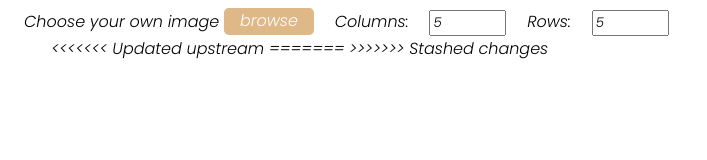
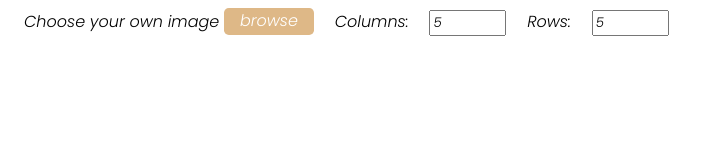
Before and after one commit to atsirc/puzzle, a plain HTML site: page index.html in a window 1280 px wide. Shown: the whole page, without its empty margins (0-707 px from the left). Drawn offline with Linux system fonts and the light colour scheme.

Commit message:
Revert "Update index.html"
This reverts commit 805f618cfb73709c9423c576e8926c481f51d5be.

```diff
--- a/index.html
+++ b/index.html
@@ -13,12 +13,7 @@
             <span>Columns: </span><input id="columns" type="number" min="1" max="20" value="5"/>
             <span>Rows: </span><input id="rows" type="number" min="1" max="20" value="5"/>
         </div>
-<<<<<<< Updated upstream
 
-=======
-        <!--Kråkans kommentar!-->
-        <!--En till kommentar-->
->>>>>>> Stashed changes
         <!-- PUZZLE CONTAINER -->
         <div id="pussel" class="puzzle-container"></div>
 
```
